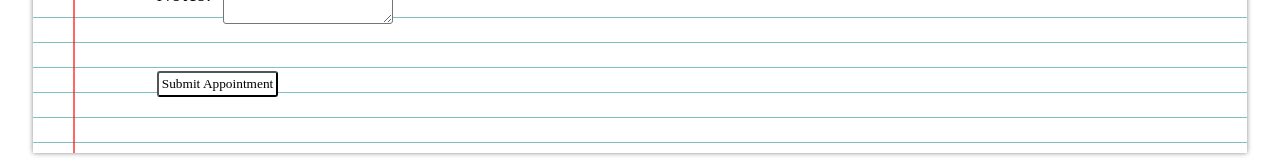
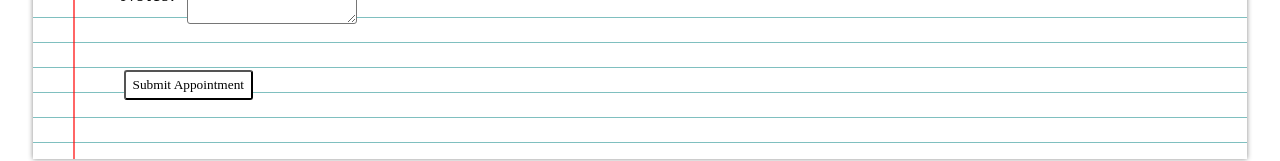
Before and after one commit to sam-a-code/tutoring-scheduler-frontend, a React (Create React App) app: page /newappointment in a window 1280 px wide. Shown: the part 566-727 px from the top of the page. Built offline with nearby package versions, Linux system fonts and the light colour scheme; no server answers; a web font is replaced by a local one.

Commit message:
small css changes

```diff
--- a/src/index.css
+++ b/src/index.css
@@ -85,10 +85,14 @@ code {
 
 .button {
   position: relative;
-  padding: 3px;
+  padding: 5px;
+  padding-right: 7px;
+  padding-left: 7px;
   font-family: 'Fuzzy Bubbles', serif;
   border-radius: 3px;
   background-color: white;
+  margin: 3px;
+  align-items: center;
 }
 
 .button:hover {
@@ -107,7 +111,7 @@ code {
 }
 
 .form-new {
-  margin-left: 10%;
+  margin-left: 7%;
 }
 
 .section-header {
```
